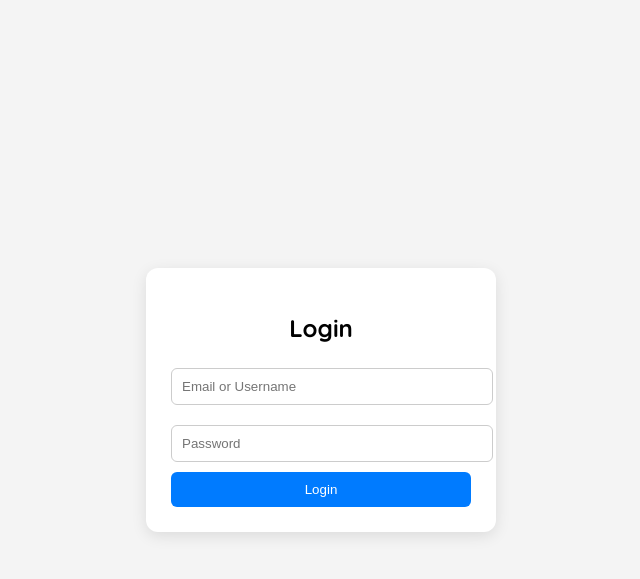
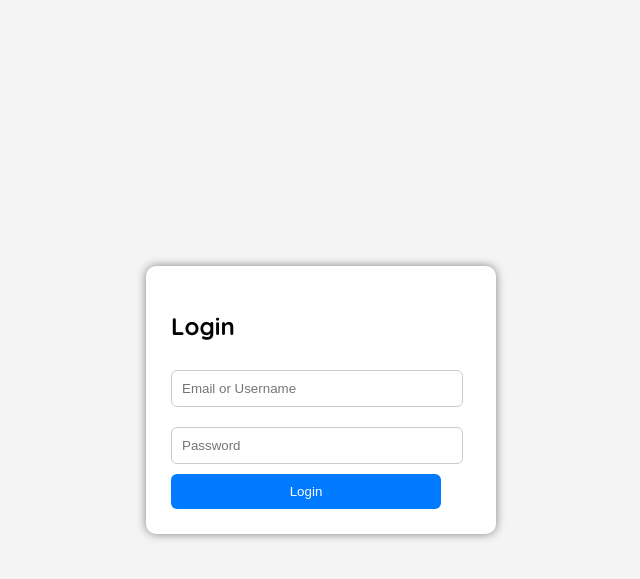
Before and after one commit to michellendelemani-netizen/Projector-management-system, a PHP site: page /login.php in a window 1280 px wide. Shown: the top 579 px of the page, without its empty margins (319-959 px from the left). Run offline with PHP 8.4, Linux system fonts and the light colour scheme.

Commit message:
login.css

```diff
--- a/css/login.css
+++ b/css/login.css
@@ -1,6 +1,9 @@
 body {
     font-family: "Quicksand", sans-serif;
+    font-family: "Quicksand", sans-serif;
     background: #f4f4f4;
+
+    /* Centering */
     display: flex;
     justify-content: center;
     align-items: center;
@@ -13,17 +16,12 @@ body {
     width: 300px;
     padding: 25px;
     background: white;
-    border-radius: 12px;
-    box-shadow: 0px 4px 15px rgba(0, 0, 0, 0.1);
-    text-align: center;
-}
-
-.login-box h2 {
-    margin-bottom: 15px;
+    border-radius: 10px;
+    box-shadow: 0px 0px 10px gray;
 }
 
 input {
-    width: 100%;
+    width: 90%;
     padding: 10px;
     margin: 10px 0;
     border: 1px solid #ccc;
@@ -31,7 +29,7 @@ input {
 }
 
 button {
-    width: 100%;
+    width: 90%;
     padding: 10px;
     background: #007BFF;
     color: white;
```
